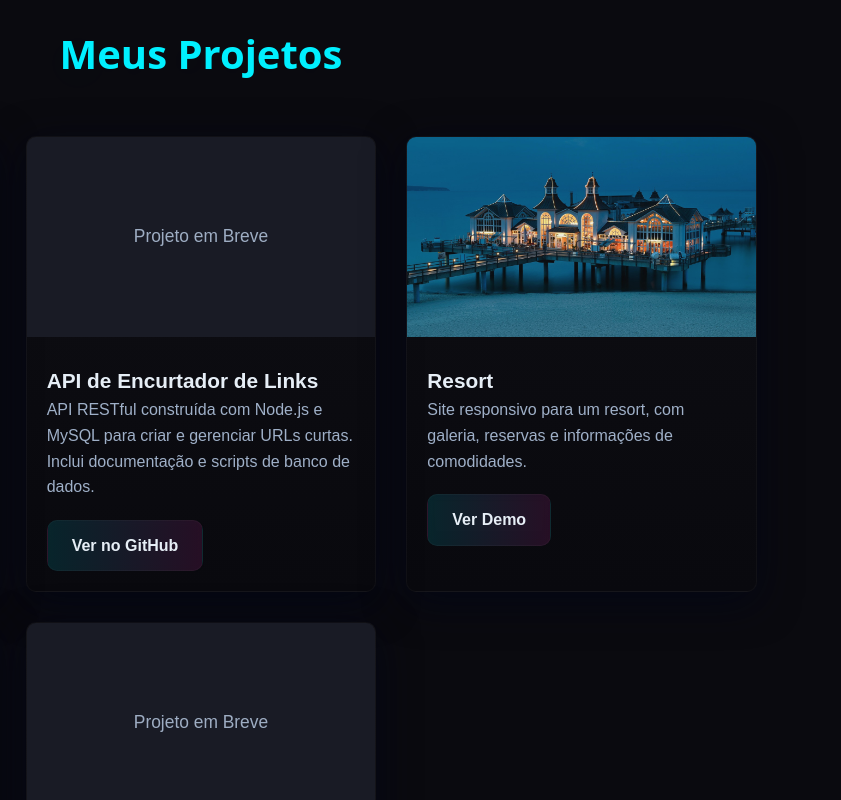
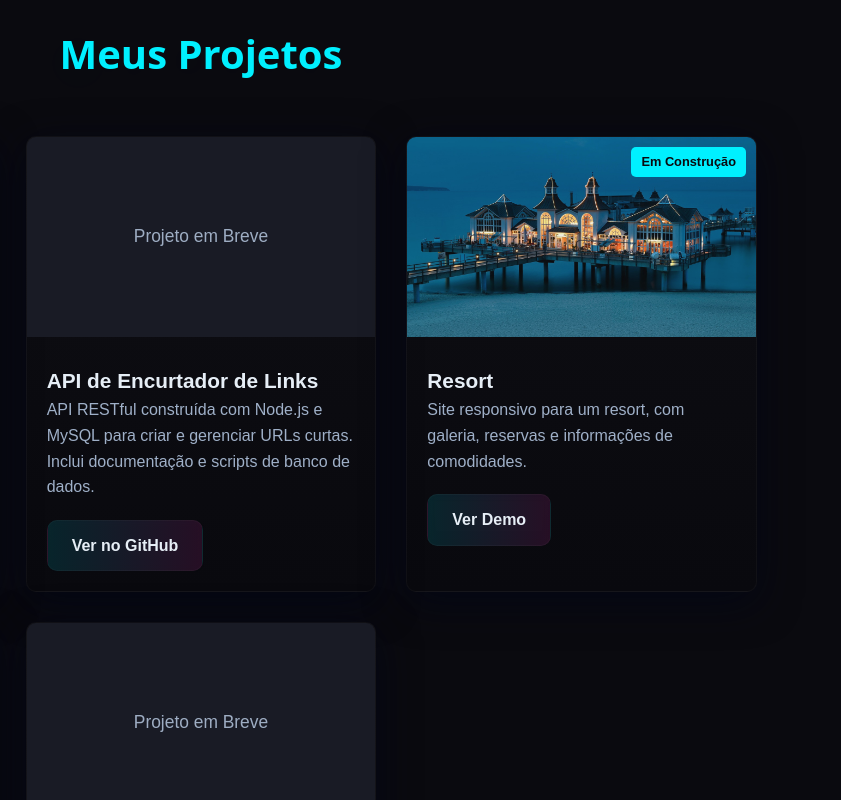
Before and after one commit to Joabsonbatista/joabsonbatista, a plain HTML site: page index.html in a window 1280 px wide. Shown: the part 1500-2300 px from the top of the page, 439-1280 px from the left. Drawn offline with Linux system fonts and the light colour scheme.

Commit message:
feat: Adiciona badge 'Em Construção' no card do projeto Resort

```diff
--- a/index.html
+++ b/index.html
@@ -117,6 +117,7 @@
             alt="Piscina de um resort de luxo com palmeiras ao fundo, representando o projeto Resort."
             loading="lazy" decoding="async"
             width="1280" height="853">
+          <span class="status-badge">Em Construção</span>
           <h3>Resort</h3>
           <p>Site responsivo para um resort, com galeria, reservas e informações de comodidades.</p>
           <a href="./projetos/resort/" target="_blank" rel="noopener noreferrer" class="btn">Ver Demo</a>
--- a/style.css
+++ b/style.css
@@ -333,6 +333,20 @@ nav {
   box-shadow: 0 10px 40px rgba(2,6,23,0.7);
   transition: transform var(--transition-speed) ease, box-shadow var(--transition-speed) ease;
   border: 1px solid rgba(255,255,255,0.03);
+  position: relative; /* Necessário para posicionar o status-badge */
+}
+
+.status-badge {
+    position: absolute;
+    top: 10px;
+    right: 10px;
+    background-color: var(--accent);
+    color: var(--bg);
+    padding: 5px 10px;
+    border-radius: 5px;
+    font-size: 0.8rem;
+    font-weight: 700;
+    z-index: 1;
 }
 
 .projeto-card:hover {
```
